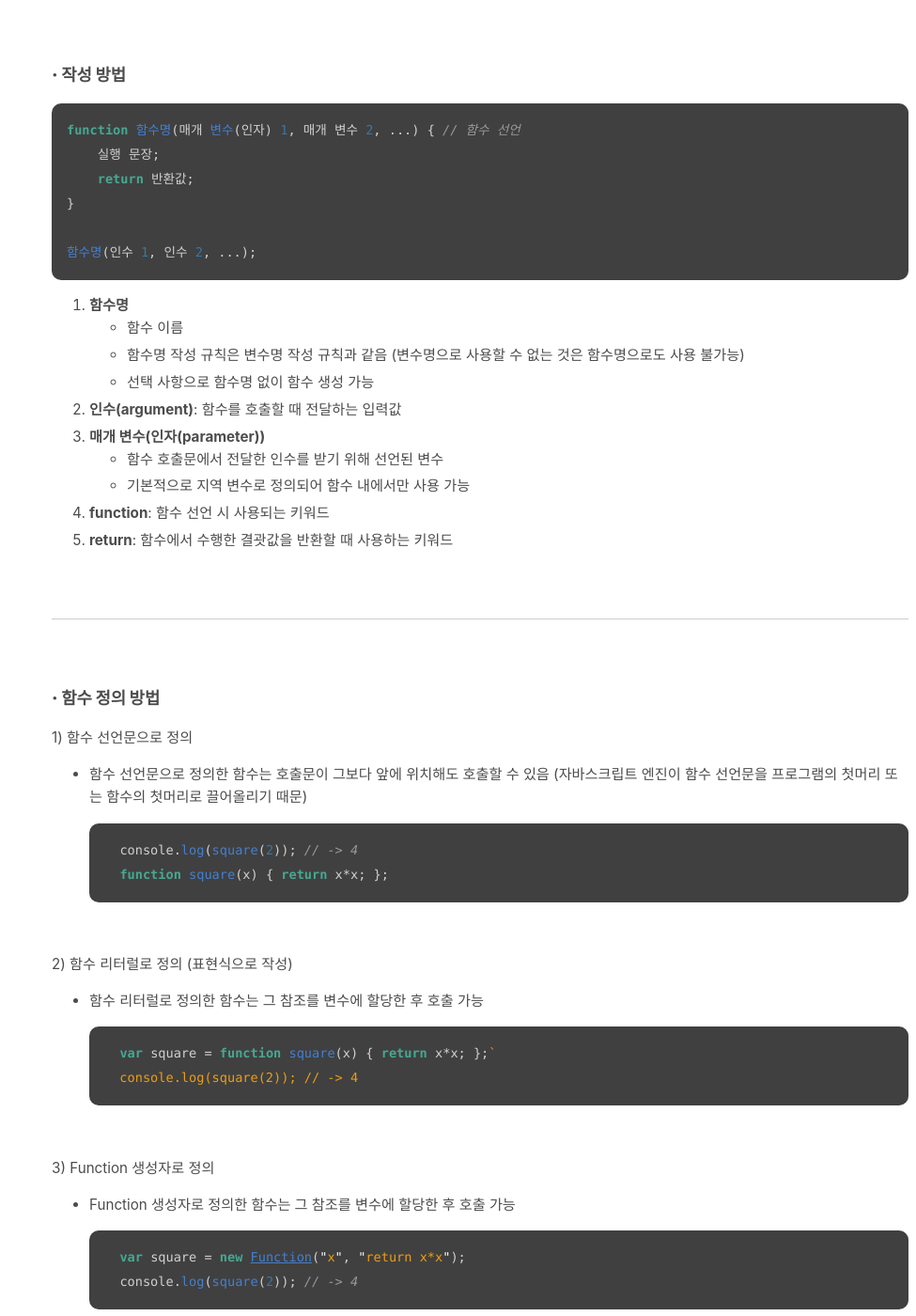
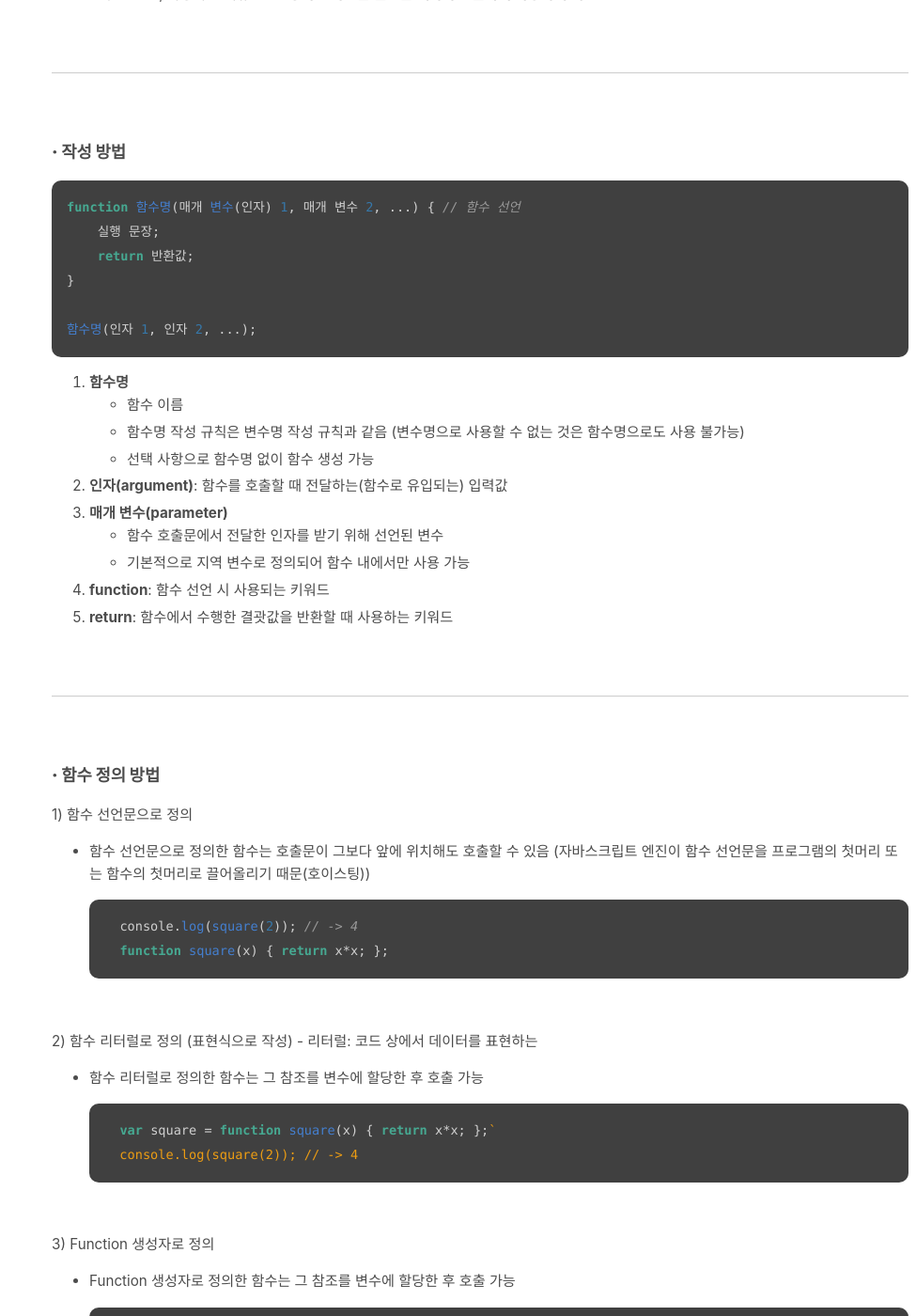
Before and after one commit to absolutelyfullycapable/absolutelyfullycapable.github.io, a Jekyll site: the page built from _posts/2020-11-22-javascript-함수.md, in a window 1280 px wide and 1400 px high, scrolled down 494 px. Shown: the whole window at 94% size, without its empty margins (305-1280 px from the left). Built offline with Jekyll 4.4.1, drawn with Linux system fonts in a browser that asks for light colours; some of the changed text lies outside the part shown.

Commit message:
Update 2020-11-22-javascript-함수.md

````diff
--- a/_posts/2020-11-22-javascript-함수.md
+++ b/_posts/2020-11-22-javascript-함수.md
@@ -10,7 +10,9 @@ comments: true
 - 특정 기능을 수행하는 하나의 모듈 (특정 기능을 제공하기 위한 코드의 집합)
 - 호출 통해 값을 얻음
 - 한번 선언하면 여러 번 호출하여 사용 가능 (코드의 재사용성! 🌟)
-    - 호출할 때마다 어떤 입력값을 주냐에 따라 출력값이 달라짐
+	- 재사용성의 목표: 어떠한 코드가 있을 때 그 코드를 여러 곳에서 사용할 수 있는 형태로 만드는 것 (좋은 부품을 만드는 거라고 생각하면 쉬움!)
+	- 재사용성이 높아지면 유지보수가 용이해지고, 가독성이 좋아짐
+- 호출할 때마다 어떤 입력값을 주냐에 따라 출력값이 달라짐
 - 함수를 선언, 사용하는 이유: **한번 정의한 작업을 필요할 때마다 호출하여 사용하기 위함**
 
 <br>
@@ -27,16 +29,16 @@ function 함수명(매개 변수(인자) 1, 매개 변수 2, ...) { // 함수
     return 반환값;
 }
 
-함수명(인수 1, 인수 2, ...);
+함수명(인자 1, 인자 2, ...);
 ```
 
 1. **함수명**
     - 함수 이름
     - 함수명 작성 규칙은 변수명 작성 규칙과 같음 (변수명으로 사용할 수 없는 것은 함수명으로도 사용 불가능)
     - 선택 사항으로 함수명 없이 함수 생성 가능
-2. **인수(argument)**: 함수를 호출할 때 전달하는 입력값
-3. **매개 변수(인자(parameter))**
-    - 함수 호출문에서 전달한 인수를 받기 위해 선언된 변수
+2. **인자(argument)**: 함수를 호출할 때 전달하는(함수로 유입되는) 입력값
+3. **매개 변수(parameter)**
+    - 함수 호출문에서 전달한 인자를 받기 위해 선언된 변수
     - 기본적으로 지역 변수로 정의되어 함수 내에서만 사용 가능
 4. **function**: 함수 선언 시 사용되는 키워드
 5. **return**: 함수에서 수행한 결괏값을 반환할 때 사용하는 키워드
@@ -51,7 +53,7 @@ function 함수명(매개 변수(인자) 1, 매개 변수 2, ...) { // 함수
 
 1) 함수 선언문으로 정의
 
-- 함수 선언문으로 정의한 함수는 호출문이 그보다 앞에 위치해도 호출할 수 있음 (자바스크립트 엔진이 함수 선언문을 프로그램의 첫머리 또는 함수의 첫머리로 끌어올리기 때문)
+- 함수 선언문으로 정의한 함수는 호출문이 그보다 앞에 위치해도 호출할 수 있음 (자바스크립트 엔진이 함수 선언문을 프로그램의 첫머리 또는 함수의 첫머리로 끌어올리기 때문(호이스팅))
 
     ```js
     console.log(square(2)); // -> 4
@@ -60,7 +62,7 @@ function 함수명(매개 변수(인자) 1, 매개 변수 2, ...) { // 함수
 
 <br>
 
-2) 함수 리터럴로 정의 (표현식으로 작성)
+2) 함수 리터럴로 정의 (표현식으로 작성) - 리터럴: 코드 상에서 데이터를 표현하는
 
 - 함수 리터럴로 정의한 함수는 그 참조를 변수에 할당한 후 호출 가능
 
@@ -144,14 +146,13 @@ printMsg(after);    // 함수 선언 후 호출
 2)
 
 ```js
-function fx(fruits1, fruits2) { // 이름 부여해서 선언 함수임
+function fx(fruits1, fruits2) { // fx라는 이름을 부여해서 선언한 함수
     alert(fruits1);
     alert(fruits2);
 }
 
 fx("수박", "사과");  // 함수 호출
                     // 함수 fx의 fruits1에는 수박을, fruits2에는 사과를 전달
-                    // 서로 연결시켜 주기 때문에 인자나 매개 변수로 불림
 ```
 
 ![result](https://img1.daumcdn.net/thumb/R1280x0/?scode=mtistory2&fname=https%3A%2F%2Fblog.kakaocdn.net%2Fdn%2F7kO2T%2FbtqN8Zs31IH%2Fr8XPdfOc7PJRjacVA9zi4k%2Fimg.png)
@@ -165,7 +166,7 @@ fx("수박", "사과");  // 함수 호출
     <script>
         function printMsg(name, age) {
             document.write("학생 이름: " + name + "<br>");
-            document.write("학생 나이: " + age + "<br>");
+            document.write("학생 나이: " + age);
         }
     </script>
 
@@ -210,28 +211,12 @@ fx("수박", "사과");  // 함수 호출
 #### **2. 함수 표현식으로 작성하는 방법 (무명 함수, 익명 함수)**
 
 - 이름이 없는 함수
-- 함수 표현식을 선언하여 변수에 할당하는 방법
-    - 이름이 없기 때문에 변수에 대입하여 주로 사용
+- 함수 표현식을 선언하여 변수에 할당하는 방법 (이름이 없기 때문에 변수에 대입하여 주로 사용)
     - 변수를 함수명으로 사용
 - 함수명이 생략되기 때문에 **무명 함수, 익명 함수**라고도 함
     - 함수 표현식에서 함수명을 정의할 수 있지만 함수명과 변수명을 서로 다르게 정의해야 함
     - 함수 표현식에서 정의한 함수명은 함수 외부에서 호출하여 사용할 수 없음
-
-    ```js
-    var before = "함수 선언 전 호출 에러";
-    var after = "함수 선언 후 호출만 가능";
-
-    var printMsg = function myMsg(msg) {
-        document.write("함수 호출 메시지: " + msg + "<br>");
-        myMsg("함수 표현");   // 호출 가능
-    }
-
-    printMsg(after);   // 함수 호출 가능
-    myMsg(after); // 함수 호출 에러
-    ```
-
-	- 이 방법 사용 시 **이름이 없기 때문에 함수 선언 전에 함수 호출을 할 수 없다는 점에 주의해야 함**
-    	- 함수 선언 전에 호출하면 구문 에러(syntax error)가 발생함
+- 함수 선언 전에 호출하면 구문 에러(syntax error)가 발생함
 
 <br>
 
@@ -281,19 +266,7 @@ function printMsg(msg) { // 기본 함수 선언
 printMsg("호출되었습니다."); // 함수 호출
 ```
 
-![result](https://img1.daumcdn.net/thumb/R1280x0/?scode=mtistory2&fname=https%3A%2F%2Fblog.kakaocdn.net%2Fdn%2FmJwFg%2FbtqNZNmtAd9%2FcnCe8X2gTp0HFN0DOUDwq1%2Fimg.png)
-
-<br>
-
-#### **3. 생성자 호출**
-
-- 함수 또는 메서드를 호출할 때 함수의 참조를 저장한 변수 앞에 new 키워드를 추가하면 함수가 생성자로 동작
-
-- `var obj = new Object();`
-
-<br>
-
-##### **4. call, apply를 사용한 간접 호출**
+![result](https://img1.daumcdn.net/thumb/R1280x0/?scode=mtistory2&fname=https%3A%2F%2Fblog.kakaocdn.net%2Fdn%2FXjhvs%2Fbtq0SlKIe2X%2Fw1kkZROXJAICLAOQp9uWVk%2Fimg.png)
 
 <br>
 
@@ -334,9 +307,7 @@ result = 함수명(인자 1, 인자 2, ...); // 함수 호출
 function num(a, b) { // 매개 변수 a, b를 이용하여 a * b 값 반환
     let sum = a * b;
     console.log(sum);
-
     return sum;
-
     // 함수 안에서 선언된 변수나 값의 경우 외부에서의 접근이 불가능하기 때문에 매개 변수(인자)와 리턴 키워드 사용
 }
 
````
Also changed, not shown: other parts of _posts/2020-11-22-javascript-함수.md (+5 -5 lines).
